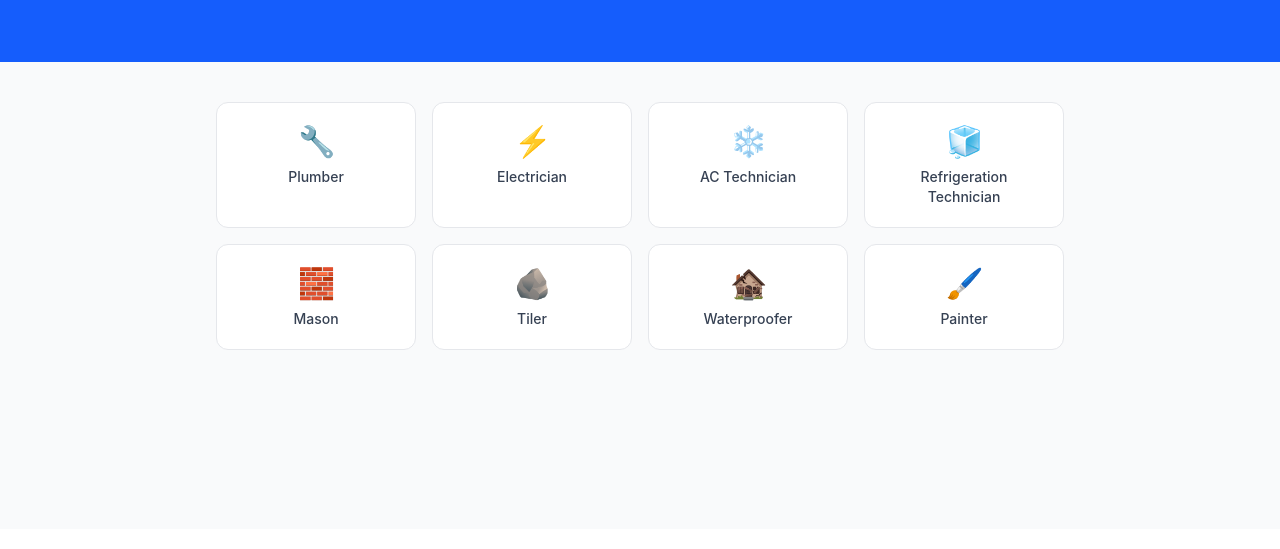
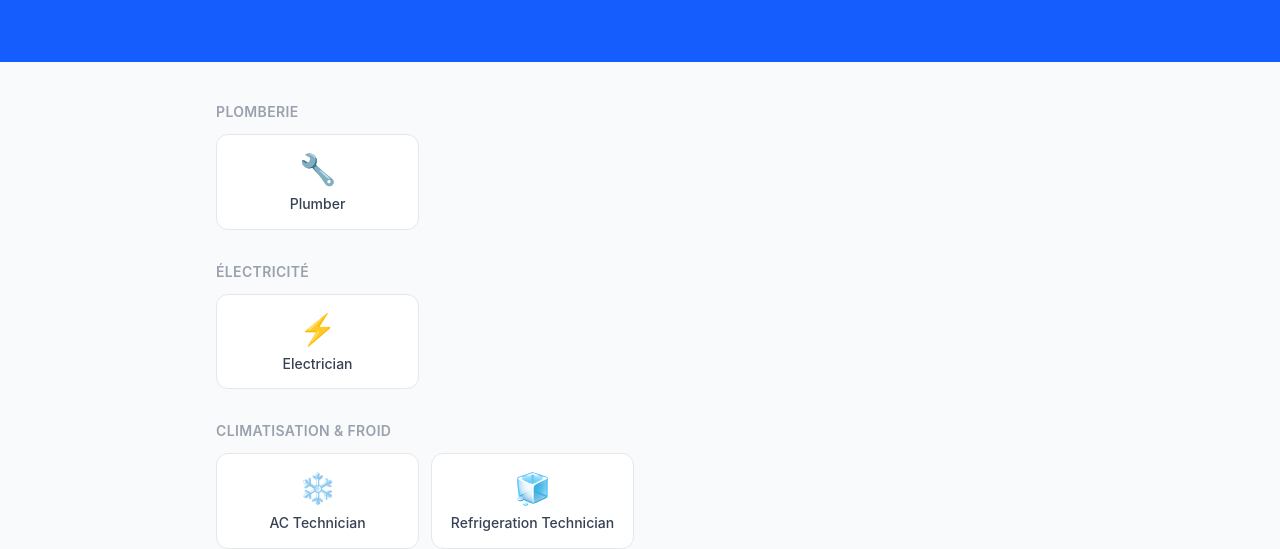
Before and after one commit to GitRed94/wasla, a React (Vite) app: page / in a window 1280 px wide. Shown: the part 271-820 px from the top of the page. Built offline with nearby package versions, Linux system fonts and the light colour scheme; no server answers.

Commit message:
feat: show all 19 categories grouped by cluster on home page

```diff
--- a/src/pages/Home.jsx
+++ b/src/pages/Home.jsx
@@ -1,7 +1,7 @@
 import { useState } from 'react'
 import { useNavigate } from 'react-router-dom'
 import { useTranslation } from 'react-i18next'
-import { CATEGORIES } from '../data/categories'
+import { CATEGORIES, CATEGORY_CLUSTERS } from '../data/categories'
 import { WILAYAS } from '../data/wilayas'
 import SelectField from '../components/ui/SelectField'
 
@@ -62,23 +62,33 @@
         </form>
       </section>
 
-      {/* Category grid */}
-      <section className="px-6 py-10 max-w-4xl mx-auto">
-        <div className="grid grid-cols-2 sm:grid-cols-4 gap-4">
-          {CATEGORIES.slice(0, 8).map(cat => (
+      {/* Category clusters */}
+      <section className="px-6 py-10 max-w-4xl mx-auto space-y-8">
+        {CATEGORY_CLUSTERS.map(cluster => {
+          const cats = CATEGORIES.filter(c => c.cluster === cluster.key)
+          return (
+            <div key={cluster.key}>
+              <h2 className="text-sm font-semibold text-gray-400 uppercase tracking-wide mb-3">
+                {cluster.label}
+              </h2>
+              <div className="grid grid-cols-2 sm:grid-cols-4 gap-3">
+                {cats.map(cat => (
                   <button
                     key={cat.key}
                     data-testid={`category-card-${cat.key}`}
                     onClick={() => handleCategoryClick(cat.key)}
-              className="flex flex-col items-center gap-2 p-5 bg-white rounded-xl border border-gray-200 hover:border-blue-400 hover:shadow-sm transition-all"
+                    className="flex flex-col items-center gap-2 p-4 bg-white rounded-xl border border-gray-200 hover:border-blue-400 hover:shadow-sm transition-all"
                   >
                     <span className="text-3xl">{cat.emoji}</span>
-              <span className="text-sm font-medium text-gray-700">
+                    <span className="text-sm font-medium text-gray-700 text-center leading-tight">
                       {t(`categories.${cat.key}`)}
                     </span>
                   </button>
                 ))}
               </div>
+            </div>
+          )
+        })}
       </section>
     </main>
   )
```
Also changed, not shown: 1 other file (tests, documents, lock files or other folders). Lines whose indentation alone changed are shown as unchanged.
